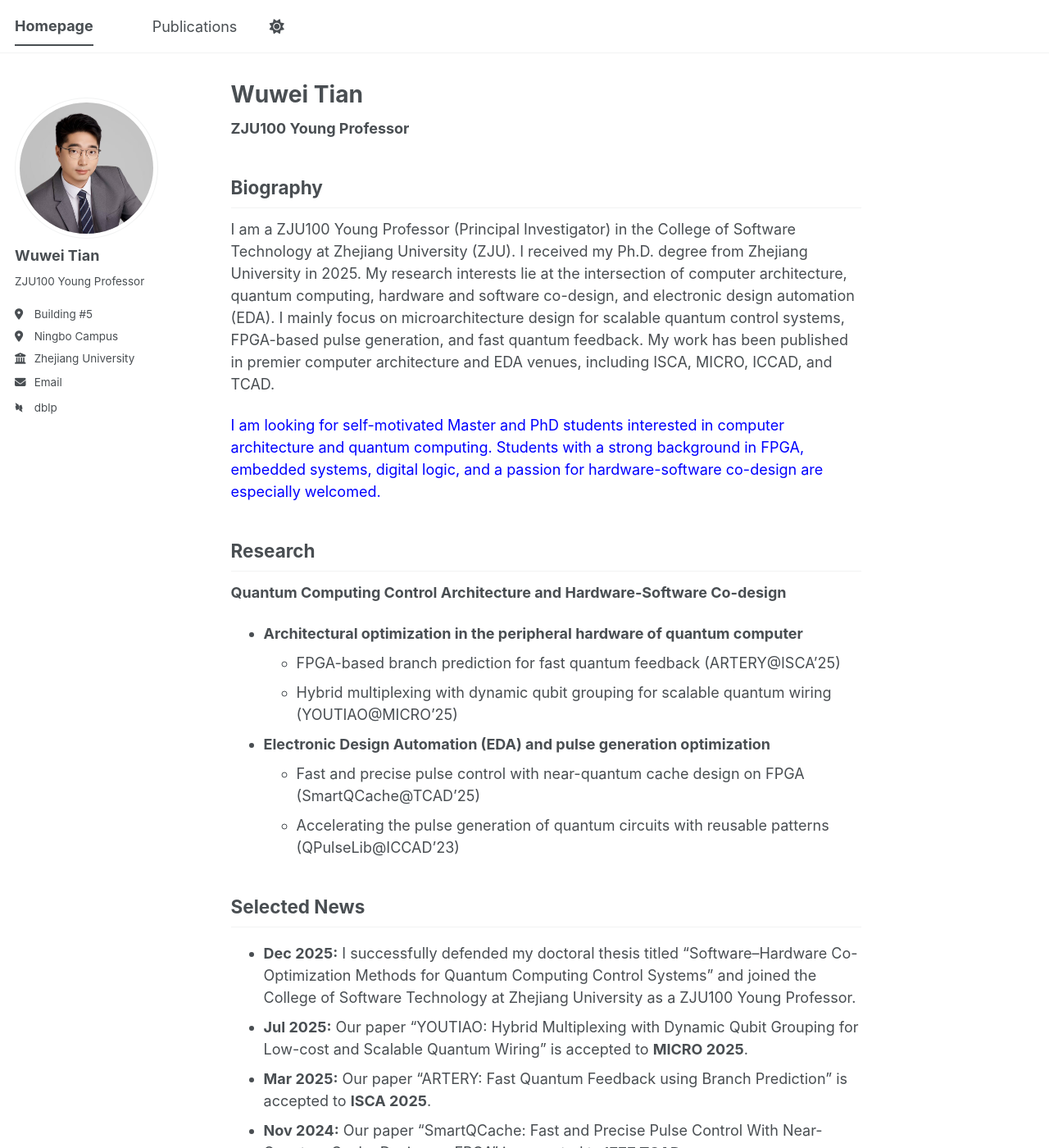
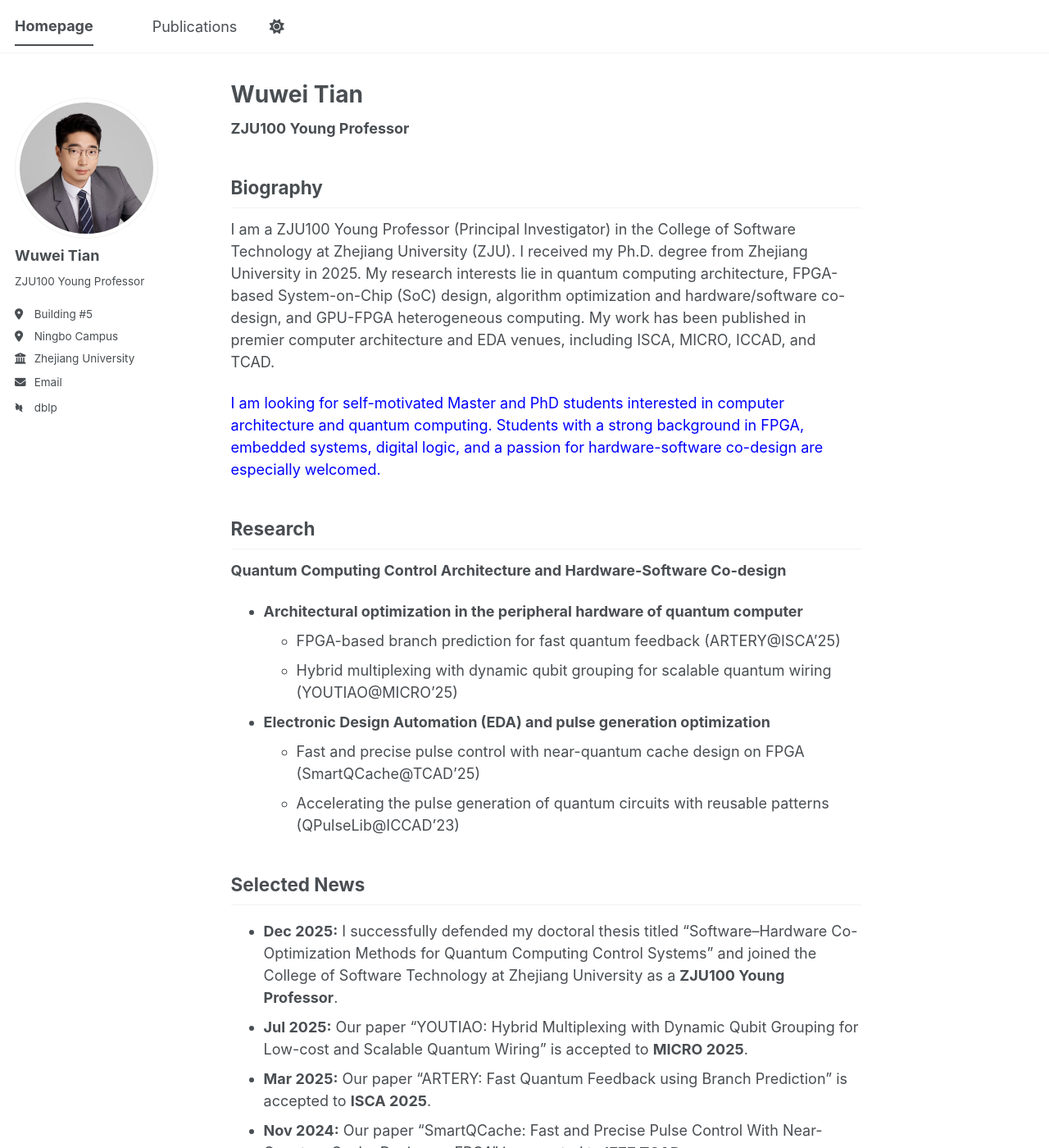
Before and after one commit to wuweitian-zju/wuweitian-zju.github.io, a Jekyll site: the page built from _pages/about.md, in a window 1280 px wide and 1400 px high. Shown: the whole window at 82% size. Built offline with Jekyll 4.4.1, drawn with Linux system fonts in a browser that asks for light colours; some web fonts are replaced; a script bundle is joined from its source files by our own code; library files that are not in the unit come from our copies.

Commit message:
Update about.md

```diff
--- a/_pages/about.md
+++ b/_pages/about.md
@@ -12,7 +12,7 @@ redirect_from:
 
 
 ## Biography
-I am a ZJU100 Young Professor (Principal Investigator) in the College of Software Technology at Zhejiang University (ZJU). I received my Ph.D. degree from Zhejiang University in 2025. My research interests lie at the intersection of computer architecture, quantum computing, hardware and software co-design, and electronic design automation (EDA). I mainly focus on microarchitecture design for scalable quantum control systems, FPGA-based pulse generation, and fast quantum feedback. My work has been published in premier computer architecture and EDA venues, including ISCA, MICRO, ICCAD, and TCAD.
+I am a ZJU100 Young Professor (Principal Investigator) in the College of Software Technology at Zhejiang University (ZJU). I received my Ph.D. degree from Zhejiang University in 2025. My research interests lie in quantum computing architecture, FPGA-based System-on-Chip (SoC) design, algorithm optimization and hardware/software co-design, and GPU-FPGA heterogeneous computing. My work has been published in premier computer architecture and EDA venues, including ISCA, MICRO, ICCAD, and TCAD.
 
 <font color=blue>I am looking for self-motivated Master and PhD students interested in computer architecture and quantum computing. Students with a strong background in FPGA, embedded systems, digital logic, and a passion for hardware-software co-design are especially welcomed. </font>
 
@@ -26,7 +26,7 @@ I am a ZJU100 Young Professor (Principal Investigator) in the College of Softwar
   - Accelerating the pulse generation of quantum circuits with reusable patterns (QPulseLib@ICCAD’23)
 
 ## Selected News
-- **Dec 2025:** I successfully defended my doctoral thesis titled “Software–Hardware Co-Optimization Methods for Quantum Computing Control Systems” and joined the College of Software Technology at Zhejiang University as a ZJU100 Young Professor.
+- **Dec 2025:** I successfully defended my doctoral thesis titled “Software–Hardware Co-Optimization Methods for Quantum Computing Control Systems” and joined the College of Software Technology at Zhejiang University as a **ZJU100 Young Professor**.
 - **Jul 2025:** Our paper "YOUTIAO: Hybrid Multiplexing with Dynamic Qubit Grouping for Low-cost and Scalable Quantum Wiring" is accepted to **MICRO 2025**.
 - **Mar 2025:** Our paper "ARTERY: Fast Quantum Feedback using Branch Prediction" is accepted to **ISCA 2025**.
 - **Nov 2024:** Our paper "SmartQCache: Fast and Precise Pulse Control With Near-Quantum Cache Design on FPGA" is accepted to **IEEE TCAD**.
```
